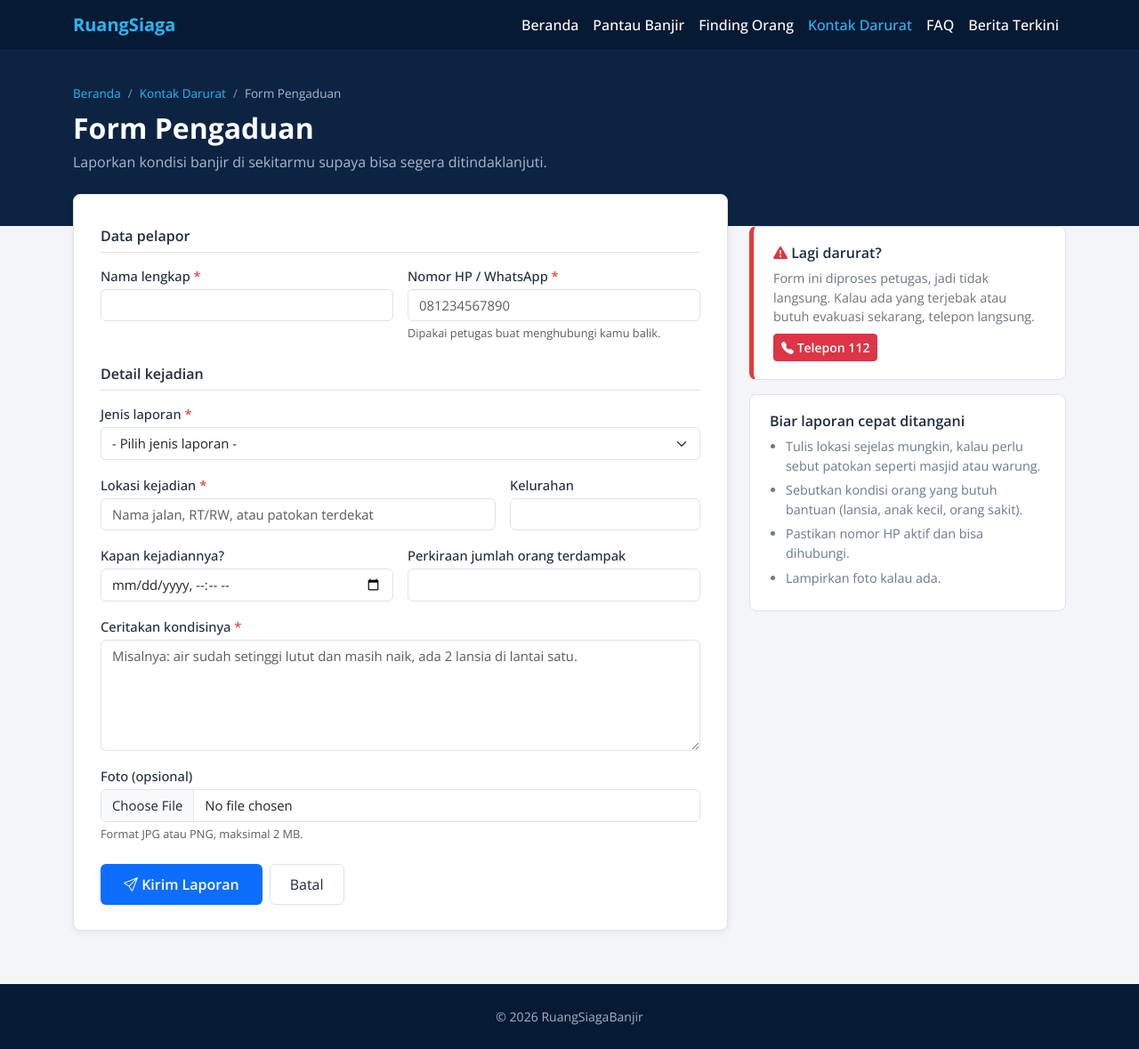
After one commit to saefulbahar/simb, a PHP site: page /pengaduanbanjir.php in a window 1280 px wide. The commit adds this page. Shown: the whole page at 89% size. Run offline with PHP 8.4, Linux system fonts and the light colour scheme.

Commit message:
bismillah

```diff
--- /dev/null
+++ b/pengaduanbanjir.php
@@ -0,0 +1,348 @@
+<?php
+
+$koneksi = mysqli_connect("localhost", "root", "", "formsimbah");
+
+$jenis_list = array(
+    "Genangan naik cepat",
+    "Warga terjebak / butuh evakuasi",
+    "Tanggul atau tanggul sungai jebol",
+    "Butuh logistik (makanan, air bersih, selimut)",
+    "Butuh bantuan medis",
+    "Listrik padam / korsleting",
+    "Lainnya"
+);
+
+$nama = "";
+$no_hp = "";
+$jenis = "";
+$lokasi = "";
+$kelurahan = "";
+$waktu_kejadian = "";
+$jumlah_terdampak = "";
+$deskripsi = "";
+
+$error = array();
+$sukses = false;
+$kode = "";
+
+if (isset($_POST['kirim'])) {
+
+    $nama = trim($_POST['nama']);
+    $no_hp = trim($_POST['no_hp']);
+    $jenis = $_POST['jenis'];
+    $lokasi = trim($_POST['lokasi']);
+    $kelurahan = trim($_POST['kelurahan']);
+    $waktu_kejadian = $_POST['waktu_kejadian'];
+    $jumlah_terdampak = trim($_POST['jumlah_terdampak']);
+    $deskripsi = trim($_POST['deskripsi']);
+
+    if (strlen($nama) < 3) {
+        $error[] = "Nama minimal 3 huruf.";
+    }
+
+    $hp_bersih = str_replace(array(" ", "-"), "", $no_hp);
+    if (!preg_match("/^08[0-9]{8,11}$/", $hp_bersih)) {
+        $error[] = "Nomor HP tidak valid. Contoh: 081234567890";
+    }
+
+    if ($jenis == "") {
+        $error[] = "Pilih jenis laporan dulu.";
+    }
+
+    if (strlen($lokasi) < 8) {
+        $error[] = "Lokasi kejadian kurang jelas. Tulis alamat atau patokan terdekat.";
+    }
+
+    if (strlen($deskripsi) < 15) {
+        $error[] = "Ceritakan kondisinya sedikit lebih lengkap (minimal 15 karakter).";
+    }
+
+    if ($jumlah_terdampak != "" && !is_numeric($jumlah_terdampak)) {
+        $error[] = "Jumlah orang terdampak harus berupa angka.";
+    }
+
+    $nama_foto = "";
+    if ($_FILES['foto']['name'] != "") {
+        $ekstensi = strtolower(pathinfo($_FILES['foto']['name'], PATHINFO_EXTENSION));
+        $ukuran = $_FILES['foto']['size'];
+
+        if ($ekstensi != "jpg" && $ekstensi != "jpeg" && $ekstensi != "png") {
+            $error[] = "Foto harus berformat JPG atau PNG.";
+        } elseif ($ukuran > 2097152) {
+            $error[] = "Ukuran foto maksimal 2 MB.";
+        } else {
+            if (!is_dir("uploads/pengaduan")) {
+                mkdir("uploads/pengaduan", 0777, true);
+            }
+            $nama_foto = time() . "_" . rand(100, 999) . "." . $ekstensi;
+            move_uploaded_file($_FILES['foto']['tmp_name'], "uploads/pengaduan/" . $nama_foto);
+        }
+    }
+
+    if (count($error) == 0) {
+
+        $kode = "LP-" . date("ymd") . "-" . rand(1000, 9999);
+        $nama_db = mysqli_real_escape_string($koneksi, $nama);
+        $hp_db = mysqli_real_escape_string($koneksi, $hp_bersih);
+        $jenis_db = mysqli_real_escape_string($koneksi, $jenis);
+        $lokasi_db = mysqli_real_escape_string($koneksi, $lokasi);
+        $kelurahan_db = mysqli_real_escape_string($koneksi, $kelurahan);
+        $deskripsi_db = mysqli_real_escape_string($koneksi, $deskripsi);
+
+        if ($waktu_kejadian != "") {
+            $waktu_db = "'" . date("Y-m-d H:i:s", strtotime($waktu_kejadian)) . "'";
+        } else {
+            $waktu_db = "NULL";
+        }
+
+        if ($jumlah_terdampak != "") {
+            $jumlah_db = (int) $jumlah_terdampak;
+        } else {
+            $jumlah_db = "NULL";
+        }
+
+        $query = "INSERT INTO pengaduan
+                  (kode, nama, no_hp, jenis, lokasi, kelurahan, waktu_kejadian, jumlah_terdampak, deskripsi, foto)
+                  VALUES
+                  ('$kode', '$nama_db', '$hp_db', '$jenis_db', '$lokasi_db', '$kelurahan_db', $waktu_db, $jumlah_db, '$deskripsi_db', '$nama_foto')";
+
+        if (mysqli_query($koneksi, $query)) {
+            $sukses = true;
+        } else {
+            $error[] = "Laporan belum bisa disimpan. Kalau darurat, langsung telepon 112.";
+        }
+    }
+}
+?>
+<!DOCTYPE html>
+<html lang="id">
+<head>
+    <meta charset="UTF-8">
+    <meta name="viewport" content="width=device-width, initial-scale=1">
+    <title>Form Pengaduan | SIMB Banjir</title>
+
+    <link href="https://cdn.jsdelivr.net/npm/bootstrap@5.3.3/dist/css/bootstrap.min.css" rel="stylesheet">
+    <link href="https://cdn.jsdelivr.net/npm/bootstrap-icons@1.11.3/font/bootstrap-icons.min.css" rel="stylesheet">
+    <link href="https://fonts.googleapis.com/css2?family=Open+Sans:wght@400;500;600;700&display=swap" rel="stylesheet">
+
+    <style>
+        :root {
+            --navy: #071a33;
+            --navy-2: #0c2442;
+            --biru: #29b6f6;
+            --biru-tua: #0d6efd;
+            --abu-bg: #f3f5f8;
+            --garis: #dde3ea;
+            --teks: #1f2d3d;
+            --teks-pudar: #6b7a8c;
+        }
+        body { font-family: 'Open Sans', Arial, sans-serif; background: var(--abu-bg); color: var(--teks); }
+
+        .navbar { background: var(--navy); border-bottom: 1px solid #12304f; }
+        .navbar-brand { color: var(--biru) !important; font-weight: 700; }
+        .navbar .nav-link { color: #fff; font-weight: 500; }
+        .navbar .nav-link:hover, .navbar .nav-link.active { color: var(--biru); }
+
+        .header-halaman { background: var(--navy-2); color: #fff; padding: 38px 0 60px; }
+        .header-halaman h1 { font-size: 2rem; font-weight: 700; margin-bottom: 6px; }
+        .header-halaman p { margin: 0; color: #a9b8cc; }
+        .breadcrumb { --bs-breadcrumb-divider-color: #7e93ad; font-size: .85rem; margin-bottom: 10px; }
+        .breadcrumb a { color: var(--biru); text-decoration: none; }
+        .breadcrumb-item.active { color: #a9b8cc; }
+
+        .box { background: #fff; border: 1px solid var(--garis); border-radius: 8px; }
+        .form-box { padding: 28px 30px; margin-top: -36px; box-shadow: 0 2px 8px rgba(15, 30, 50, .08); }
+
+        .form-label { font-weight: 500; font-size: .92rem; margin-bottom: 4px; }
+        .form-label .wajib { color: #e53935; }
+        .form-text { font-size: .8rem; }
+        .form-control, .form-select { font-size: .93rem; border-color: var(--garis); }
+        .form-control:focus, .form-select:focus {
+            border-color: var(--biru-tua);
+            box-shadow: 0 0 0 .2rem rgba(13, 110, 253, .12);
+        }
+
+        .sub-judul {
+            font-size: 1rem; font-weight: 600;
+            padding-bottom: 6px; margin: 6px 0 14px;
+            border-bottom: 1px solid var(--garis);
+        }
+
+        .btn-kirim { background: var(--biru-tua); color: #fff; font-weight: 600; border: 0; padding: 10px 26px; }
+        .btn-kirim:hover { background: #0b5ed7; color: #fff; }
+        .btn-batal { border: 1px solid var(--garis); background: #fff; color: var(--teks); padding: 10px 22px; }
+        .btn-batal:hover { background: var(--abu-bg); }
+
+        .info-samping { padding: 20px 22px; font-size: .9rem; }
+        .info-samping h3 { font-size: 1rem; font-weight: 600; }
+        .info-samping ul { padding-left: 18px; margin: 0; color: var(--teks-pudar); }
+        .info-samping li { margin-bottom: 6px; }
+        .darurat { border-left: 5px solid #e53935; }
+
+        .sukses { padding: 34px 30px; text-align: center; margin-top: -36px; box-shadow: 0 2px 8px rgba(15, 30, 50, .08); }
+        .sukses .centang { font-size: 3rem; color: #43a047; }
+        .kode-laporan {
+            display: inline-block; margin: 12px 0 6px;
+            padding: 8px 20px; font-size: 1.4rem; font-weight: 700; letter-spacing: 1px;
+            background: #eef2f7; border: 1px dashed #9fb0c4; border-radius: 6px;
+        }
+
+        footer { margin-top: 60px; padding: 26px 0; background: var(--navy); text-align: center; color: #9fb3cc; font-size: .88rem; }
+    </style>
+</head>
+<body>
+
+<nav class="navbar navbar-expand-lg">
+    <div class="container">
+        <a class="navbar-brand" href="index.php"></i>RuangSiaga</a>
+        <button class="navbar-toggler bg-light" type="button" data-bs-toggle="collapse" data-bs-target="#menu">
+            <span class="navbar-toggler-icon"></span>
+        </button>
+        <div class="collapse navbar-collapse justify-content-end" id="menu">
+            <ul class="navbar-nav">
+                <li class="nav-item"><a class="nav-link" href="index.php">Beranda</a></li>
+                <li class="nav-item"><a class="nav-link" href="pantau.php">Pantau Banjir</a></li>
+                <li class="nav-item"><a class="nav-link" href="finding.php">Finding Orang</a></li>
+                <li class="nav-item"><a class="nav-link active" href="kontak.php">Kontak Darurat</a></li>
+                <li class="nav-item"><a class="nav-link" href="faq.php">FAQ</a></li>
+                <li class="nav-item"><a class="nav-link" href="berita.php">Berita Terkini</a></li>
+            </ul>
+        </div>
+    </div>
+</nav>
+
+<div class="header-halaman">
+    <div class="container">
+        <nav aria-label="breadcrumb">
+            <ol class="breadcrumb">
+                <li class="breadcrumb-item"><a href="index.php">Beranda</a></li>
+                <li class="breadcrumb-item"><a href="kontak.php">Kontak Darurat</a></li>
+                <li class="breadcrumb-item active">Form Pengaduan</li>
+            </ol>
+        </nav>
+        <h1>Form Pengaduan</h1>
+        <p>Laporkan kondisi banjir di sekitarmu supaya bisa segera ditindaklanjuti.</p>
+    </div>
+</div>
+
+<div class="container">
+
+<?php if ($sukses) { ?>
+
+    <div class="box sukses">
+        <div class="centang"><i class="bi bi-check-circle-fill"></i></div>
+        <h2 class="h4 fw-semibold mt-2">Laporan kamu sudah masuk</h2>
+        <p class="text-secondary mb-1">Catat kode laporan ini kalau nanti mau menanyakan perkembangannya.</p>
+        <div class="kode-laporan"><?php echo $kode; ?></div>
+        <p class="text-secondary small mb-4">Kalau kondisinya makin parah, jangan nunggu balasan. Langsung telepon 112.</p>
+        <a href="pengaduan.php" class="btn btn-batal me-2">Buat laporan lagi</a>
+        <a href="index.php" class="btn btn-kirim">Kembali ke Beranda</a>
+    </div>
+
+<?php } else { ?>
+
+    <div class="row g-4">
+        <div class="col-lg-8">
+            <div class="box form-box">
+
+                <?php if (count($error) > 0) { ?>
+                    <div class="alert alert-danger py-2">
+                        <strong>Ada yang perlu dicek lagi:</strong>
+                        <ul class="mb-0 mt-1">
+                            <?php foreach ($error as $pesan) { ?>
+                                <li><?php echo $pesan; ?></li>
+                            <?php } ?>
+                        </ul>
+                    </div>
+                <?php } ?>
+
+                <form method="post" action="pengaduan.php" enctype="multipart/form-data">
+
+                    <div class="sub-judul">Data pelapor</div>
+                    <div class="row g-3 mb-3">
+                        <div class="col-md-6">
+                            <label for="nama" class="form-label">Nama lengkap <span class="wajib">*</span></label>
+                            <input type="text" class="form-control" id="nama" name="nama" value="<?php echo htmlspecialchars($nama); ?>">
+                        </div>
+                        <div class="col-md-6">
+                            <label for="no_hp" class="form-label">Nomor HP / WhatsApp <span class="wajib">*</span></label>
+                            <input type="text" class="form-control" id="no_hp" name="no_hp" placeholder="081234567890" value="<?php echo htmlspecialchars($no_hp); ?>">
+                            <div class="form-text">Dipakai petugas buat menghubungi kamu balik.</div>
+                        </div>
+                    </div>
+
+                    <div class="sub-judul mt-4">Detail kejadian</div>
+                    <div class="row g-3 mb-3">
+                        <div class="col-md-12">
+                            <label for="jenis" class="form-label">Jenis laporan <span class="wajib">*</span></label>
+                            <select class="form-select" id="jenis" name="jenis">
+                                <option value="">- Pilih jenis laporan -</option>
+                                <?php foreach ($jenis_list as $j) { ?>
+                                    <option value="<?php echo $j; ?>" <?php if ($jenis == $j) { echo "selected"; } ?>><?php echo $j; ?></option>
+                                <?php } ?>
+                            </select>
+                        </div>
+                        <div class="col-md-8">
+                            <label for="lokasi" class="form-label">Lokasi kejadian <span class="wajib">*</span></label>
+                            <input type="text" class="form-control" id="lokasi" name="lokasi" placeholder="Nama jalan, RT/RW, atau patokan terdekat" value="<?php echo htmlspecialchars($lokasi); ?>">
+                        </div>
+                        <div class="col-md-4">
+                            <label for="kelurahan" class="form-label">Kelurahan</label>
+                            <input type="text" class="form-control" id="kelurahan" name="kelurahan" value="<?php echo htmlspecialchars($kelurahan); ?>">
+                        </div>
+                        <div class="col-md-6">
+                            <label for="waktu_kejadian" class="form-label">Kapan kejadiannya?</label>
+                            <input type="datetime-local" class="form-control" id="waktu_kejadian" name="waktu_kejadian" value="<?php echo htmlspecialchars($waktu_kejadian); ?>">
+                        </div>
+                        <div class="col-md-6">
+                            <label for="jumlah_terdampak" class="form-label">Perkiraan jumlah orang terdampak</label>
+                            <input type="number" min="0" class="form-control" id="jumlah_terdampak" name="jumlah_terdampak" value="<?php echo htmlspecialchars($jumlah_terdampak); ?>">
+                        </div>
+                        <div class="col-12">
+                            <label for="deskripsi" class="form-label">Ceritakan kondisinya <span class="wajib">*</span></label>
+                            <textarea class="form-control" id="deskripsi" name="deskripsi" rows="5" placeholder="Misalnya: air sudah setinggi lutut dan masih naik, ada 2 lansia di lantai satu."><?php echo htmlspecialchars($deskripsi); ?></textarea>
+                        </div>
+                        <div class="col-12">
+                            <label for="foto" class="form-label">Foto (opsional)</label>
+                            <input type="file" class="form-control" id="foto" name="foto" accept="image/jpeg,image/png">
+                            <div class="form-text">Format JPG atau PNG, maksimal 2 MB.</div>
+                        </div>
+                    </div>
+
+                    <div class="d-flex gap-2 mt-4">
+                        <button type="submit" name="kirim" class="btn btn-kirim"><i class="bi bi-send"></i> Kirim Laporan</button>
+                        <a href="kontak.php" class="btn btn-batal">Batal</a>
+                    </div>
+                </form>
+            </div>
+        </div>
+
+        <div class="col-lg-4">
+            <div class="box info-samping darurat mb-3 mt-lg-0" style="margin-top: -36px;">
+                <h3><i class="bi bi-exclamation-triangle-fill text-danger"></i> Lagi darurat?</h3>
+                <p class="text-secondary mb-2">Form ini diproses petugas, jadi tidak langsung. Kalau ada yang terjebak atau butuh evakuasi sekarang, telepon langsung.</p>
+                <a href="tel:112" class="btn btn-sm btn-danger fw-semibold"><i class="bi bi-telephone-fill"></i> Telepon 112</a>
+            </div>
+            <div class="box info-samping">
+                <h3>Biar laporan cepat ditangani</h3>
+                <ul>
+                    <li>Tulis lokasi sejelas mungkin, kalau perlu sebut patokan seperti masjid atau warung.</li>
+                    <li>Sebutkan kondisi orang yang butuh bantuan (lansia, anak kecil, orang sakit).</li>
+                    <li>Pastikan nomor HP aktif dan bisa dihubungi.</li>
+                    <li>Lampirkan foto kalau ada.</li>
+                </ul>
+            </div>
+        </div>
+    </div>
+
+<?php } ?>
+
+</div>
+
+<footer>
+    © 2026 RuangSiagaBanjir
+</footer>
+
+<script src="https://cdn.jsdelivr.net/npm/bootstrap@5.3.3/dist/js/bootstrap.bundle.min.js"></script>
+</body>
+</html>
```
Also changed, not shown: kontak.php (+6 -11 lines), pengaduan.sql (added, +19 -0 lines).
